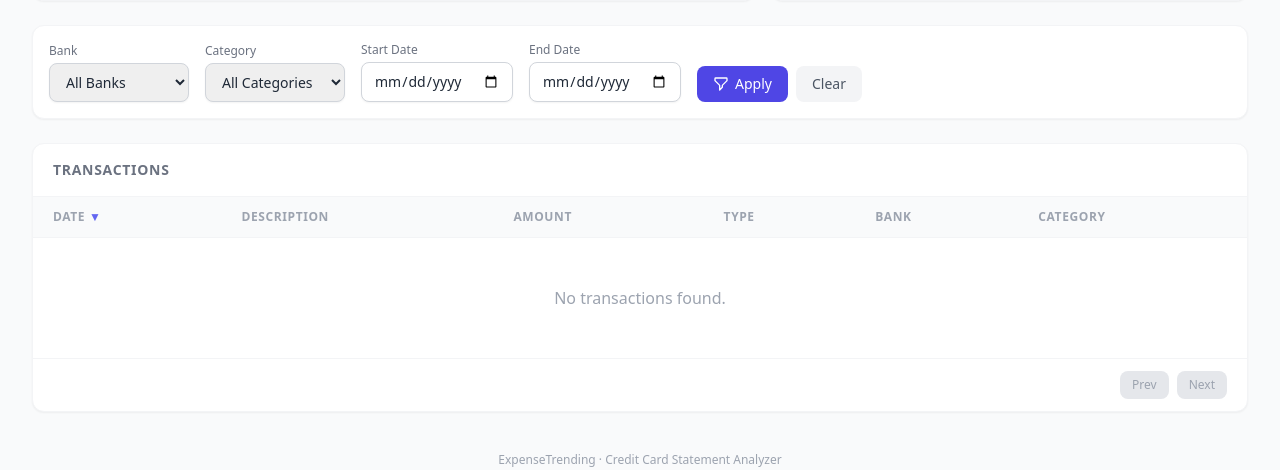
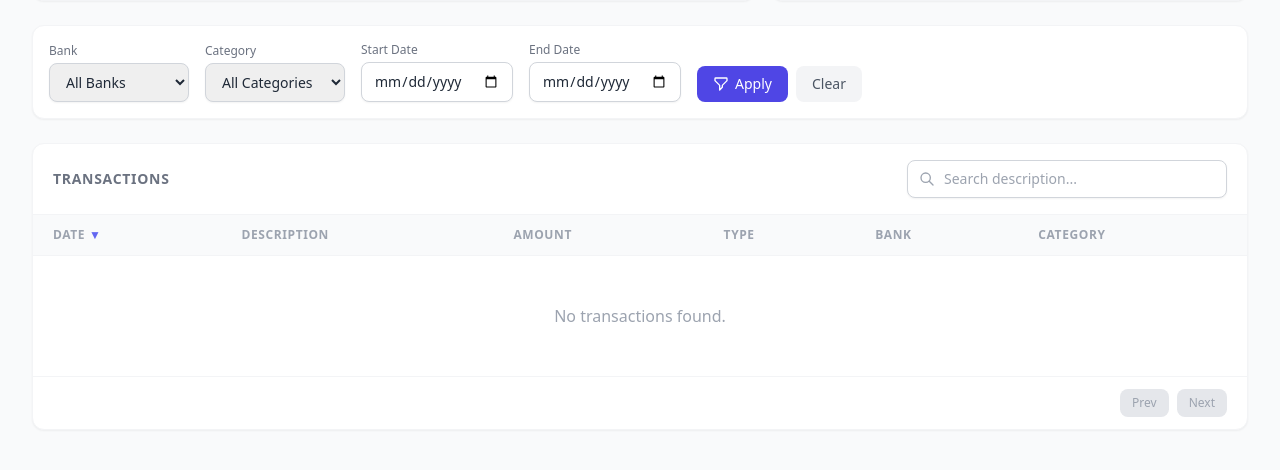
Before and after one commit to atnirtech/expensetrending, a FastAPI app: page / in a window 1280 px wide. Shown: the part 607-1077 px from the top of the page. Run offline with FastAPI, Linux system fonts and the light colour scheme; data that the repository does not hold is empty; some libraries are stand-ins or nearby versions.

Commit message:
Add description search to dashboard transactions table
Debounced search input in the transactions header calls the search API
and displays matching results. Clears with the existing Clear button.

Co-Authored-By: Claude Opus 4.6 <noreply@anthropic.com>

```diff
--- a/src/expensetrending/templates/dashboard.html
+++ b/src/expensetrending/templates/dashboard.html
@@ -112,8 +112,12 @@
 
         <!-- Transaction Table -->
         <div class="bg-white rounded-xl shadow-sm border border-gray-100 overflow-hidden">
-            <div class="px-5 py-4 border-b border-gray-100">
+            <div class="px-5 py-4 border-b border-gray-100 flex items-center justify-between gap-4">
                 <h3 class="text-sm font-semibold text-gray-500 uppercase tracking-wider">Transactions</h3>
+                <div class="relative w-full max-w-xs">
+                    <input type="text" id="searchDescription" placeholder="Search description..." class="w-full rounded-lg border-gray-300 shadow-sm text-sm focus:border-brand-500 focus:ring-brand-500 py-2 pl-9 pr-3 border" oninput="onSearchInput()">
+                    <svg class="absolute left-3 top-1/2 -translate-y-1/2 w-4 h-4 text-gray-400" fill="none" stroke="currentColor" viewBox="0 0 24 24"><path stroke-linecap="round" stroke-linejoin="round" stroke-width="2" d="M21 21l-6-6m2-5a7 7 0 11-14 0 7 7 0 0114 0z"/></svg>
+                </div>
             </div>
             <div class="overflow-x-auto">
                 <table class="w-full text-sm">
@@ -239,6 +243,7 @@ function clearFilters() {
     document.getElementById('filterCategory').value = '';
     document.getElementById('filterStartDate').value = '';
     document.getElementById('filterEndDate').value = '';
+    document.getElementById('searchDescription').value = '';
     sortBy = 'date';
     sortOrder = 'desc';
     applyFilters();
@@ -348,12 +353,21 @@ function updateSortArrows() {
 
 // --- Transactions ---
 async function loadTransactions() {
-    const params = getFilterParams();
-    params.set('page', currentPage);
-    params.set('page_size', PAGE_SIZE);
-    params.set('sort_by', sortBy);
-    params.set('sort_order', sortOrder);
-    const data = await fetch('/api/transactions?' + params).then(r => r.json());
+    const searchQuery = document.getElementById('searchDescription').value.trim();
+    let data;
+    if (searchQuery) {
+        const params = new URLSearchParams({ description: searchQuery });
+        data = await fetch('/api/transactions/search?' + params).then(r => r.json());
+        data.page = 1;
+        data.total_pages = 1;
+    } else {
+        const params = getFilterParams();
+        params.set('page', currentPage);
+        params.set('page_size', PAGE_SIZE);
+        params.set('sort_by', sortBy);
+        params.set('sort_order', sortOrder);
+        data = await fetch('/api/transactions?' + params).then(r => r.json());
+    }
 
     const tbody = document.getElementById('txnBody');
     const empty = document.getElementById('emptyState');
@@ -396,6 +410,16 @@ async function loadTransactions() {
 function changePage(delta) {
     currentPage += delta;
     loadTransactions();
+}
+
+// --- Description Search ---
+let searchTimer = null;
+function onSearchInput() {
+    clearTimeout(searchTimer);
+    searchTimer = setTimeout(() => {
+        currentPage = 1;
+        loadTransactions();
+    }, 300);
 }
 
 // --- Inline Edit ---
```
